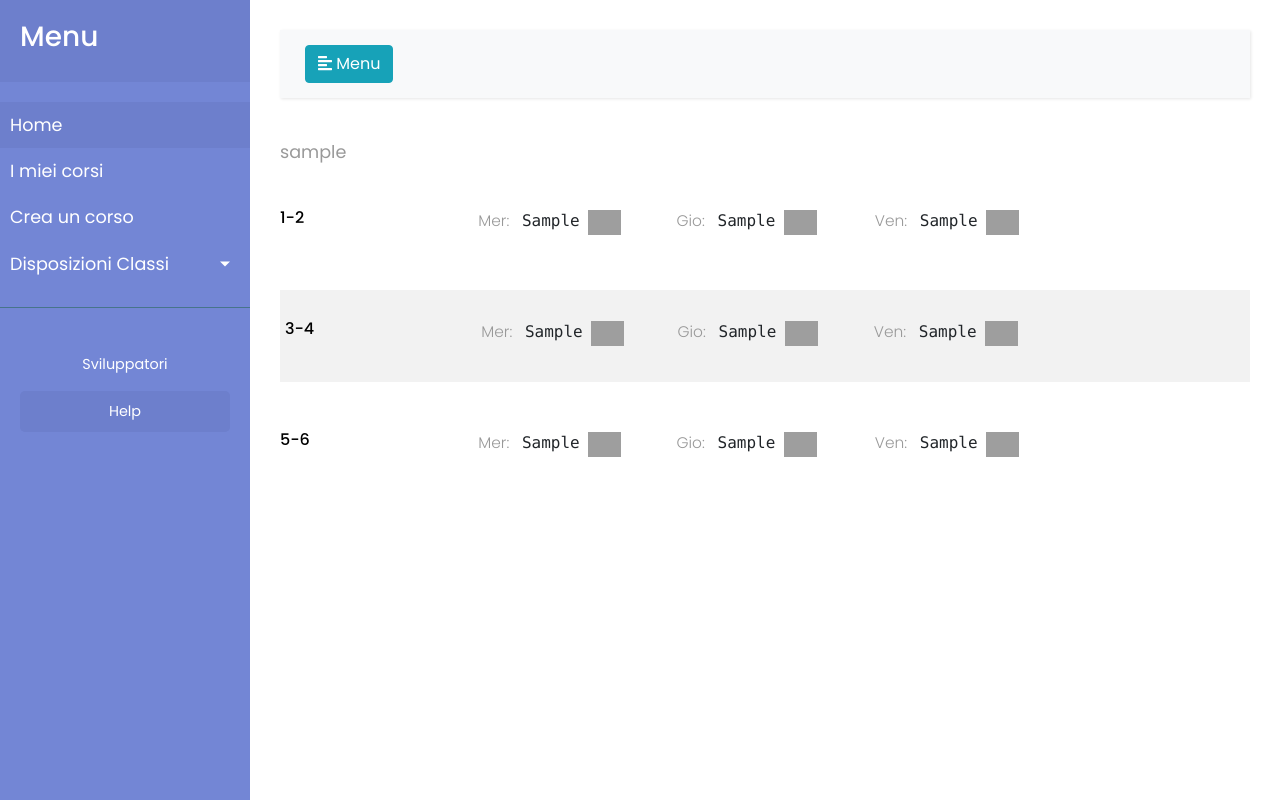
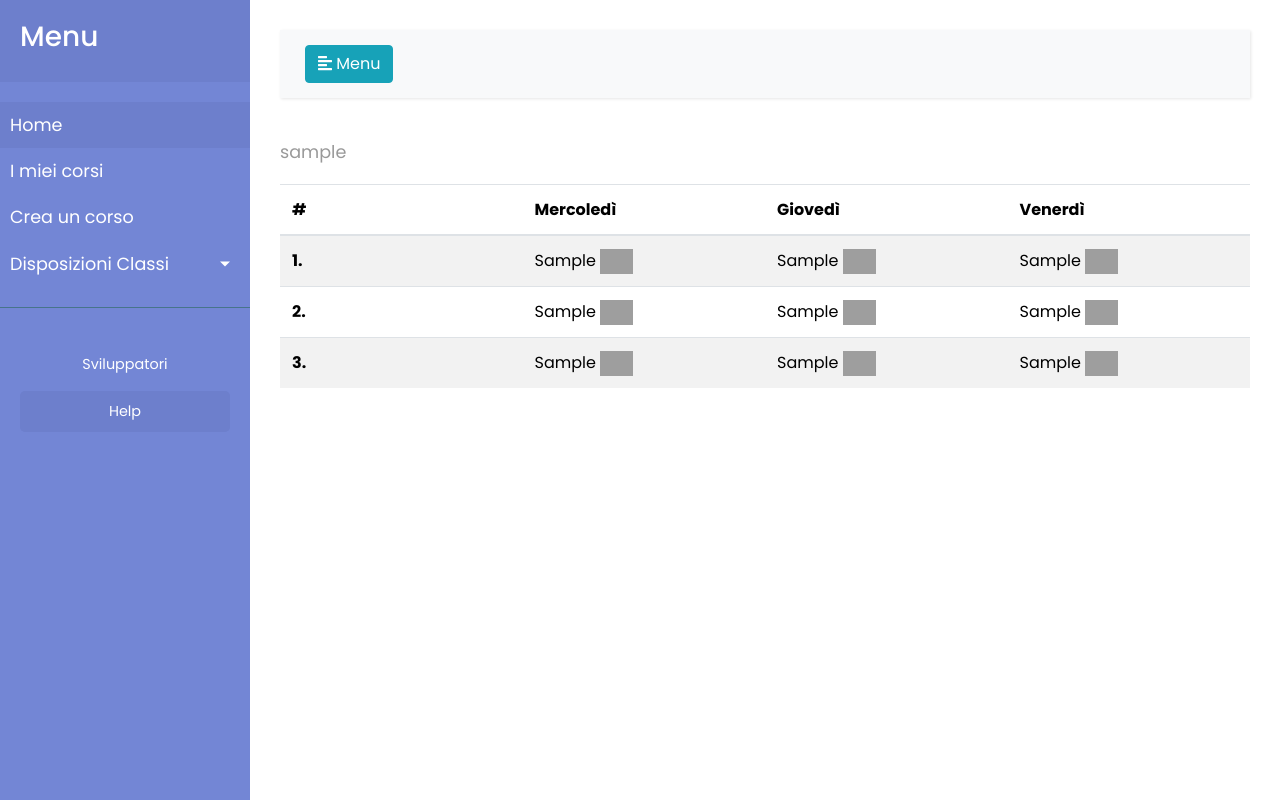
Before and after one commit to Ro0t-set/SetFlex-CodiceBrutto-18-19, a Django app: page /privata/ in a window 1280 px wide. Run offline with Django 3.2, Linux system fonts and the light colour scheme; a user stored in the database is signed in; tables that the repository leaves empty hold one stand-in row (values such as "Sample post"); some libraries are stand-ins or nearby versions; grey boxes are pictures that could not be loaded.

Commit message:
codice aggiornato fino a un certo punto

```diff
--- a/app/static/css/main.css
+++ b/app/static/css/main.css
@@ -9,6 +9,10 @@
   vertical-align: baseline;
   background: transparent;
 }
+td {
+  white-space: nowrap;
+}
+
 table > tbody > tr > td:last-child {
   white-space: nowrap;
 }
--- a/app/templates/corsi/privata.html
+++ b/app/templates/corsi/privata.html
@@ -69,30 +69,38 @@
 
 
 <div id="alternative">
-  <div >
-    <br>
-     <div class="pure-u-lg-1-5 pure-u-md-1-1 pure-u-sm-1-1 pure-u-1-1"><h6>1-2</h6></div>
-     <div class="pure-u-lg-1-5 pure-u-md-1-1 pure-u-sm-1-1 pure-u-1-1"><div style="display:inline-block;" class="imieicorsimenu"><pre style="display:inline-block"><p style="display:inline-block">Mer: </p> {% if iscrizione.corso1 == None %}<img class="icone" src="/static/x.svg" alt="modifica">  <a href="/filtro_fasce/?f=f1"><img class="icone" src="/static/modifica.svg" alt="modifica"><a/>{% else %}<h6 class="titolocorso" style="display:inline-block">{{iscrizione.corso1}}</h6> <a href="{% url 'elimina' iscrizione.corso1.id  %}?f=f1"><img class="icone" src="/static/cestino.svg" alt="elimina"><a/>{% endif %} </pre></div></div>
-     <div class="pure-u-lg-1-5 pure-u-md-1-1 pure-u-sm-1-1 pure-u-1-1"><div style="display:inline-block;" class="imieicorsimenu"><pre style="display:inline-block"><p style="display:inline-block">Gio: </p> {% if iscrizione.corso4 == None %}<img class="icone" src="/static/x.svg" alt="modifica">  <a href="/filtro_fasce/?f=f4"><img class="icone" src="/static/modifica.svg" alt="modifica"><a/>{% else %}<h6 class="titolocorso" style="display:inline-block">{{iscrizione.corso4}}</h6> <a href="{% url 'elimina' iscrizione.corso4.id  %}?f=f4"><img class="icone" src="/static/cestino.svg" alt="elimina"><a/>{% endif %} </pre></div></div>
-    <div class="pure-u-lg-1-5 pure-u-md-1-1 pure-u-sm-1-1 pure-u-1-1"><div style="display:inline-block;" class="imieicorsimenu"><pre style="display:inline-block"><p style="display:inline-block">Ven: </p> {% if iscrizione.corso7 == None %}<img class="icone" src="/static/x.svg" alt="modifica">  <a href="/filtro_fasce/?f=f7"><img class="icone" src="/static/modifica.svg" alt="modifica"><a/>{% else %}<h6 class="titolocorso" style="display:inline-block">{{iscrizione.corso7}}</h6> <a href="{% url 'elimina' iscrizione.corso7.id  %}?f=f7"><img class="icone" src="/static/cestino.svg" alt="elimina"><a/>{% endif %} </pre></div></div>
 
-       </div>
-<br>
-<div>
-  <br>
-    <div class="pure-u-lg-1-5 pure-u-md-1-1 pure-u-sm-1-1 pure-u-1-1"><h6>3-4</h6></div>
-    <div class="pure-u-lg-1-5 pure-u-md-1-1 pure-u-sm-1-1 pure-u-1-1"><div style="display:inline-block;" class="imieicorsimenu"><pre style="display:inline-block"><p style="display:inline-block">Mer: </p> {% if iscrizione.corso2 == None %}<img class="icone" src="/static/x.svg" alt="modifica">  <a href="/filtro_fasce/?f=f2"><img class="icone" src="/static/modifica.svg" alt="modifica"><a/>{% else %}<h6 class="titolocorso" style="display:inline-block">{{iscrizione.corso2}}</h6> <a href="{% url 'elimina' iscrizione.corso2.id  %}?f=f2"><img class="icone" src="/static/cestino.svg" alt="elimina"><a/>{% endif %} </pre></div></div>
-    <div class="pure-u-lg-1-5 pure-u-md-1-1 pure-u-sm-1-1 pure-u-1-1"><div style="display:inline-block;" class="imieicorsimenu"><pre style="display:inline-block"><p style="display:inline-block">Gio: </p> {% if iscrizione.corso5 == None %}<img class="icone" src="/static/x.svg" alt="modifica">  <a href="/filtro_fasce/?f=f5"><img class="icone" src="/static/modifica.svg" alt="modifica"><a/>{% else %}<h6 class="titolocorso" style="display:inline-block">{{iscrizione.corso5}}</h6> <a href="{% url 'elimina' iscrizione.corso5.id  %}?f=f5"><img class="icone" src="/static/cestino.svg" alt="elimina"><a/>{% endif %} </pre></div></div>
-    <div class="pure-u-lg-1-5 pure-u-md-1-1 pure-u-sm-1-1 pure-u-1-1"><div style="display:inline-block;" class="imieicorsimenu"><pre style="display:inline-block"><p style="display:inline-block">Ven: </p> {% if iscrizione.corso8 == None %}<img class="icone" src="/static/x.svg" alt="modifica">  <a href="/filtro_fasce/?f=f8"><img class="icone" src="/static/modifica.svg" alt="modifica"><a/>{% else %}<h6 class="titolocorso" style="display:inline-block">{{iscrizione.corso8}}</h6> <a href="{% url 'elimina' iscrizione.corso8.id  %}?f=f8"><img class="icone" src="/static/cestino.svg" alt="elimina"><a/>{% endif %} </pre></div></div>
+  <table class="table table-striped">
+    <thead>
+      <tr>
+<th scope="col">#</th>
+<th scope="col">Mercoledì</th>
+<th scope="col">Giovedì</th>
+<th scope="col">Venerdì</th>
+</tr>
+
+</thead>
+
+<tr> <th scope="row">1.</th>
+  <td>{% if iscrizione.corso1 == None %}<img class="icone" src="/static/x.svg" alt="modifica">  <a href="/filtro_fasce/?f=f1"><img class="icone" src="/static/modifica.svg" alt="modifica"><a/>{% else %}{{iscrizione.corso1}} <a href="{% url 'elimina' iscrizione.corso1.id  %}?f=f1"><img class="icone" src="/static/cestino.svg" alt="elimina"><a/>{% endif %} </td>
+  <td>{% if iscrizione.corso4 == None %}<img class="icone" src="/static/x.svg" alt="modifica">  <a href="/filtro_fasce/?f=f4"><img class="icone" src="/static/modifica.svg" alt="modifica"><a/>{% else %}{{iscrizione.corso4}} <a href="{% url 'elimina' iscrizione.corso4.id  %}?f=f4"><img class="icone" src="/static/cestino.svg" alt="elimina"><a/>{% endif %} </td>
+  <td>{% if iscrizione.corso7 == None %}<img class="icone" src="/static/x.svg" alt="modifica">  <a href="/filtro_fasce/?f=f7"><img class="icone" src="/static/modifica.svg" alt="modifica"><a/>{% else %}{{iscrizione.corso7}} <a href="{% url 'elimina' iscrizione.corso7.id  %}?f=f7"><img class="icone" src="/static/cestino.svg" alt="elimina"><a/>{% endif %} </td>
+</tr>
+<tr> <th scope="row">2.</th>
+  <td>{% if iscrizione.corso2 == None %}<img class="icone" src="/static/x.svg" alt="modifica">  <a href="/filtro_fasce/?f=f2"><img class="icone" src="/static/modifica.svg" alt="modifica"><a/>{% else %}{{iscrizione.corso2}} <a href="{% url 'elimina' iscrizione.corso2.id  %}?f=f2"><img class="icone" src="/static/cestino.svg" alt="elimina"><a/>{% endif %} </td>
+  <td>{% if iscrizione.corso5 == None %}<img class="icone" src="/static/x.svg" alt="modifica">  <a href="/filtro_fasce/?f=f5"><img class="icone" src="/static/modifica.svg" alt="modifica"><a/>{% else %}{{iscrizione.corso5}} <a href="{% url 'elimina' iscrizione.corso5.id  %}?f=f5"><img class="icone" src="/static/cestino.svg" alt="elimina"><a/>{% endif %} </td>
+  <td>{% if iscrizione.corso8 == None %}<img class="icone" src="/static/x.svg" alt="modifica">  <a href="/filtro_fasce/?f=f8"><img class="icone" src="/static/modifica.svg" alt="modifica"><a/>{% else %}{{iscrizione.corso8}} <a href="{% url 'elimina' iscrizione.corso8.id  %}?f=f8"><img class="icone" src="/static/cestino.svg" alt="elimina"><a/>{% endif %} </td>
+
+</tr>
+<tr> <th scope="row">3.</th>
+  <td>{% if iscrizione.corso3 == None %}<img class="icone" src="/static/x.svg" alt="modifica">  <a href="/filtro_fasce/?f=f3"><img class="icone" src="/static/modifica.svg" alt="modifica"><a/>{% else %}{{iscrizione.corso3}} <a href="{% url 'elimina' iscrizione.corso3.id  %}?f=f3"><img class="icone" src="/static/cestino.svg" alt="elimina"><a/>{% endif %} </td>
+  <td>{% if iscrizione.corso6 == None %}<img class="icone" src="/static/x.svg" alt="modifica">  <a href="/filtro_fasce/?f=f6"><img class="icone" src="/static/modifica.svg" alt="modifica"><a/>{% else %}{{iscrizione.corso6}} <a href="{% url 'elimina' iscrizione.corso6.id  %}?f=f6"><img class="icone" src="/static/cestino.svg" alt="elimina"><a/>{% endif %} </td>
+  <td>{% if iscrizione.corso9 == None %}<img class="icone" src="/static/x.svg" alt="modifica">  <a href="/filtro_fasce/?f=f9"><img class="icone" src="/static/modifica.svg" alt="modifica"><a/>{% else %}{{iscrizione.corso9}} <a href="{% url 'elimina' iscrizione.corso9.id  %}?f=f6"><img class="icone" src="/static/cestino.svg" alt="elimina"><a/>{% endif %} </td>
+
+</tr>
+
+</table>
 </div>
-<br>
-<div>
-  <br>
-    <div class="pure-u-lg-1-5 pure-u-md-1-1 pure-u-sm-1-1 pure-u-1-1"><h6>5-6</h6></div>
-    <div class="pure-u-lg-1-5 pure-u-md-1-1 pure-u-sm-1-1 pure-u-1-1"><div style="display:inline-block;" class="imieicorsimenu"><pre style="display:inline-block"><p style="display:inline-block">Mer: </p> {% if iscrizione.corso3 == None %}<img class="icone" src="/static/x.svg" alt="modifica">  <a href="/filtro_fasce/?f=f3"><img class="icone" src="/static/modifica.svg" alt="modifica"><a/>{% else %}<h6 class="titolocorso" style="display:inline-block">{{iscrizione.corso3}}</h6> <a href="{% url 'elimina' iscrizione.corso3.id  %}?f=f3"><img class="icone" src="/static/cestino.svg" alt="elimina"><a/>{% endif %} </pre></div></div>
-      <div class="pure-u-lg-1-5 pure-u-md-1-1 pure-u-sm-1-1 pure-u-1-1"><div style="display:inline-block;" class="imieicorsimenu"><pre style="display:inline-block"><p style="display:inline-block">Gio: </p> {% if iscrizione.corso6 == None %}<img class="icone" src="/static/x.svg" alt="modifica">  <a href="/filtro_fasce/?f=f6"><img class="icone" src="/static/modifica.svg" alt="modifica"><a/>{% else %}<h6 class="titolocorso" style="display:inline-block">{{iscrizione.corso6}}</h6> <a href="{% url 'elimina' iscrizione.corso6.id  %}?f=f6"><img class="icone" src="/static/cestino.svg" alt="elimina"><a/>{% endif %} </pre></div></div>
-    <div class="pure-u-lg-1-5 pure-u-md-1-1 pure-u-sm-1-1 pure-u-1-1"><div style="display:inline-block;" class="imieicorsimenu"><pre style="display:inline-block"><p style="display:inline-block">Ven: </p> {% if iscrizione.corso9 == None %}<img class="icone" src="/static/x.svg" alt="modifica">  <a href="/filtro_fasce/?f=f9"><img class="icone" src="/static/modifica.svg" alt="modifica"><a/>{% else %}<h6 class="titolocorso" style="display:inline-block">{{iscrizione.corso9}}</h6> <a href="{% url 'elimina' iscrizione.corso9.id  %}?f=f9"><img class="icone" src="/static/cestino.svg" alt="elimina"><a/>{% endif %} </pre></div></div>
-</div></div>
 {%endfor%}
 
 <script type="text/javascript">
@@ -101,7 +109,7 @@
   var desktop = ""
 function adjust_table(width, height) {
   var final = ""
-  if (width <= 1080) {
+  if (width <= 1000) {
     final = mobile
   } else {
     final = desktop;
@@ -115,6 +123,7 @@ $('#main-content').html(final)
 window.onresize = function () {
   win = $(this);
   adjust_table(win.width(), win.height());
+  console.log(win.width())
 
 }
 
```
